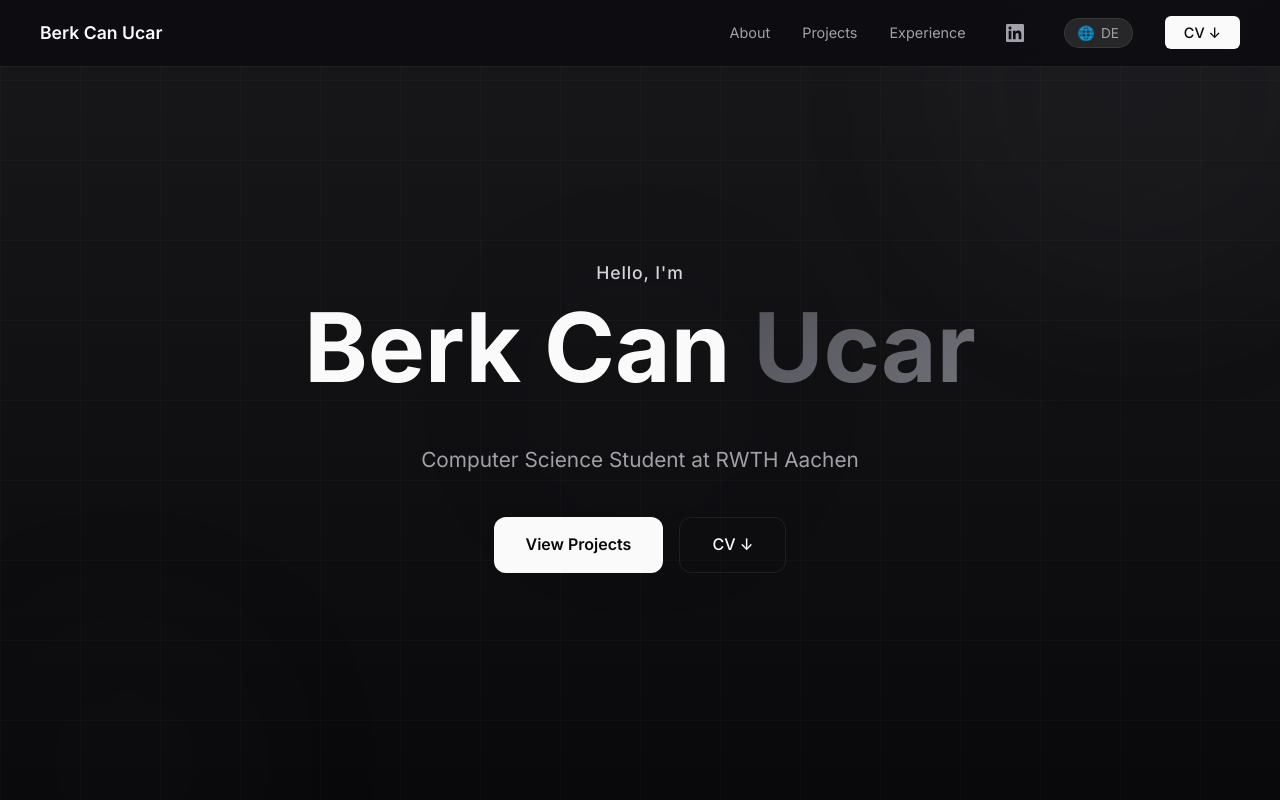
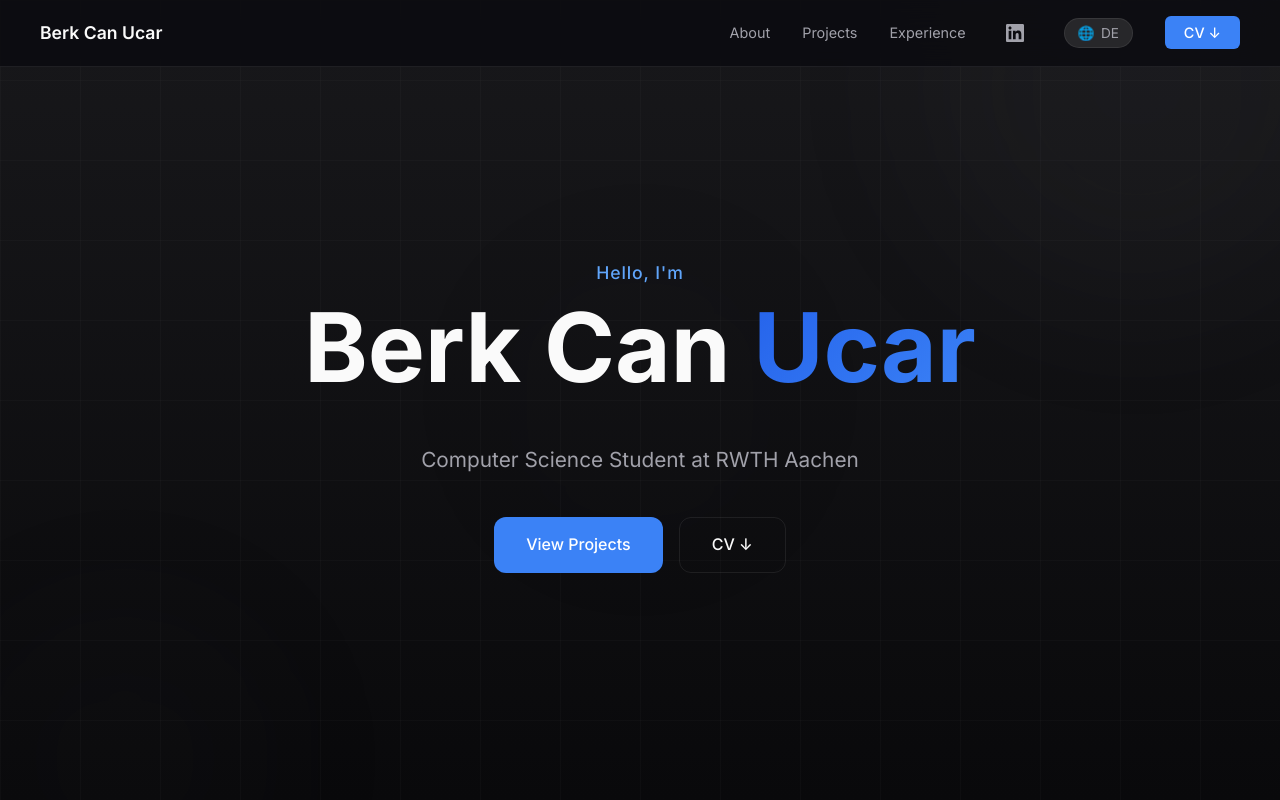
Before and after one commit to TaxifahrerAli/berkcanucar, a plain HTML site: page index.html in a window 1280 px wide. Shown: the top 800 px of the page. Drawn offline with Linux system fonts and the light colour scheme.

Commit message:
Add blue accents to buttons

```diff
--- a/style.css
+++ b/style.css
@@ -7,10 +7,10 @@
     --bg-card: #27272a;
     --text-primary: #fafafa;
     --text-secondary: #a1a1aa;
-    --accent-primary: #a1a1aa;
-    --accent-secondary: #d4d4d8;
-    --accent-glow: rgba(161, 161, 170, 0.2);
-    --gradient-primary: linear-gradient(135deg, #52525b 0%, #71717a 100%);
+    --accent-primary: #3b82f6;
+    --accent-secondary: #60a5fa;
+    --accent-glow: rgba(59, 130, 246, 0.25);
+    --gradient-primary: linear-gradient(135deg, #2563eb 0%, #3b82f6 100%);
     --gradient-bg: linear-gradient(180deg, #18181b 0%, #09090b 100%);
     --border-color: rgba(255, 255, 255, 0.08);
     --shadow-sm: 0 2px 8px rgba(0, 0, 0, 0.2);
@@ -257,15 +257,15 @@ button {
 
 .nav-btn {
     padding: 0.5rem 1.2rem !important;
-    background: var(--text-primary);
+    background: var(--accent-primary);
     border-radius: 6px;
-    color: var(--bg-dark) !important;
+    color: white !important;
     font-weight: 500;
     transition: all var(--transition-fast);
 }
 
 .nav-btn:hover {
-    opacity: 0.9;
+    background: var(--accent-secondary);
 }
 
 .nav-btn::after {
@@ -344,14 +344,15 @@ button {
 }
 
 .btn-primary {
-    background: var(--text-primary);
-    color: var(--bg-dark);
-    font-weight: 600;
+    background: var(--accent-primary);
+    color: white;
+    font-weight: 500;
 }
 
 .btn-primary:hover {
+    background: var(--accent-secondary);
     transform: translateY(-2px);
-    box-shadow: var(--shadow-lg);
+    box-shadow: 0 8px 24px rgba(59, 130, 246, 0.3);
 }
 
 .btn-secondary {
@@ -454,7 +455,8 @@ button {
 }
 
 .timeline-item:hover .timeline-dot {
-    background: var(--text-secondary);
+    background: var(--accent-primary);
+    box-shadow: 0 0 12px var(--accent-glow);
 }
 
 .timeline-date {
@@ -583,8 +585,8 @@ button {
     left: 0;
     top: 0;
     bottom: 0;
-    width: 2px;
-    background: var(--text-secondary);
+    width: 3px;
+    background: var(--accent-primary);
 }
 
 .experience-card:hover {
```
Also changed, not shown: index.html (+1 -1 lines).
